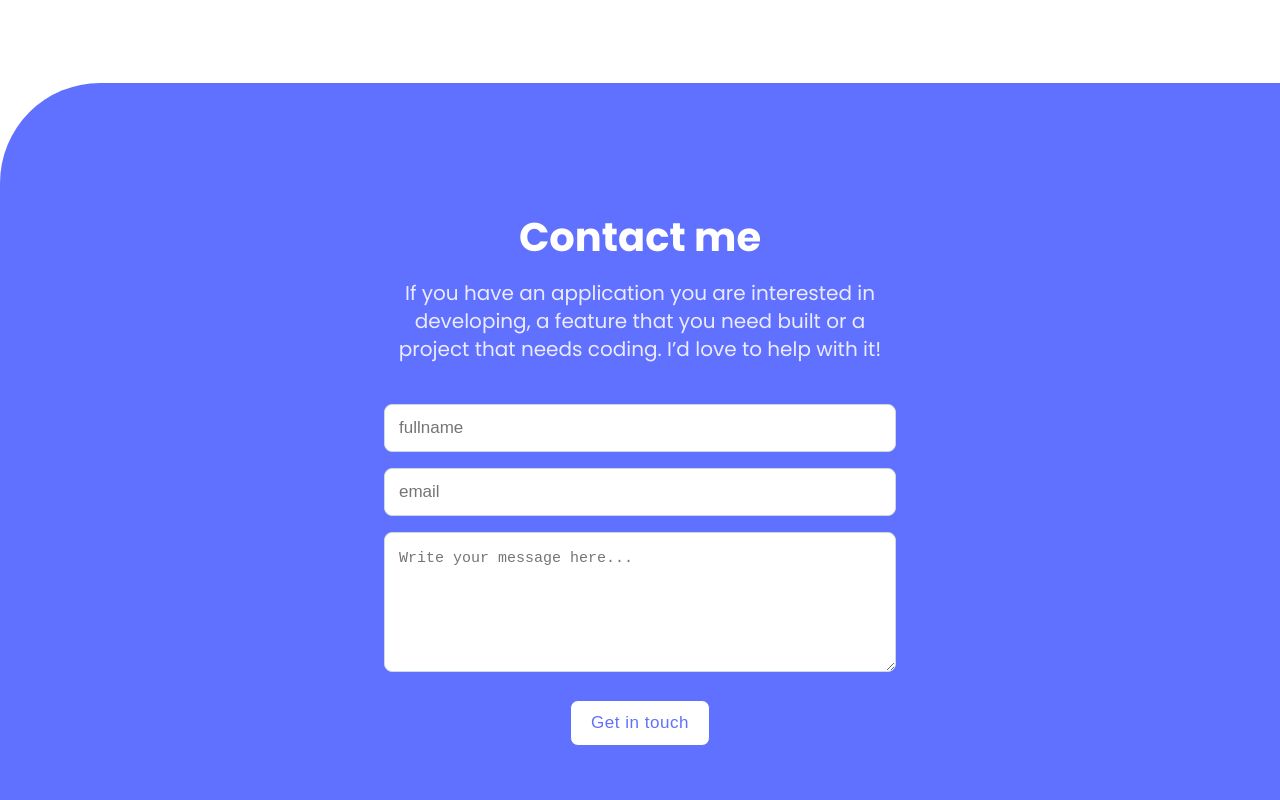
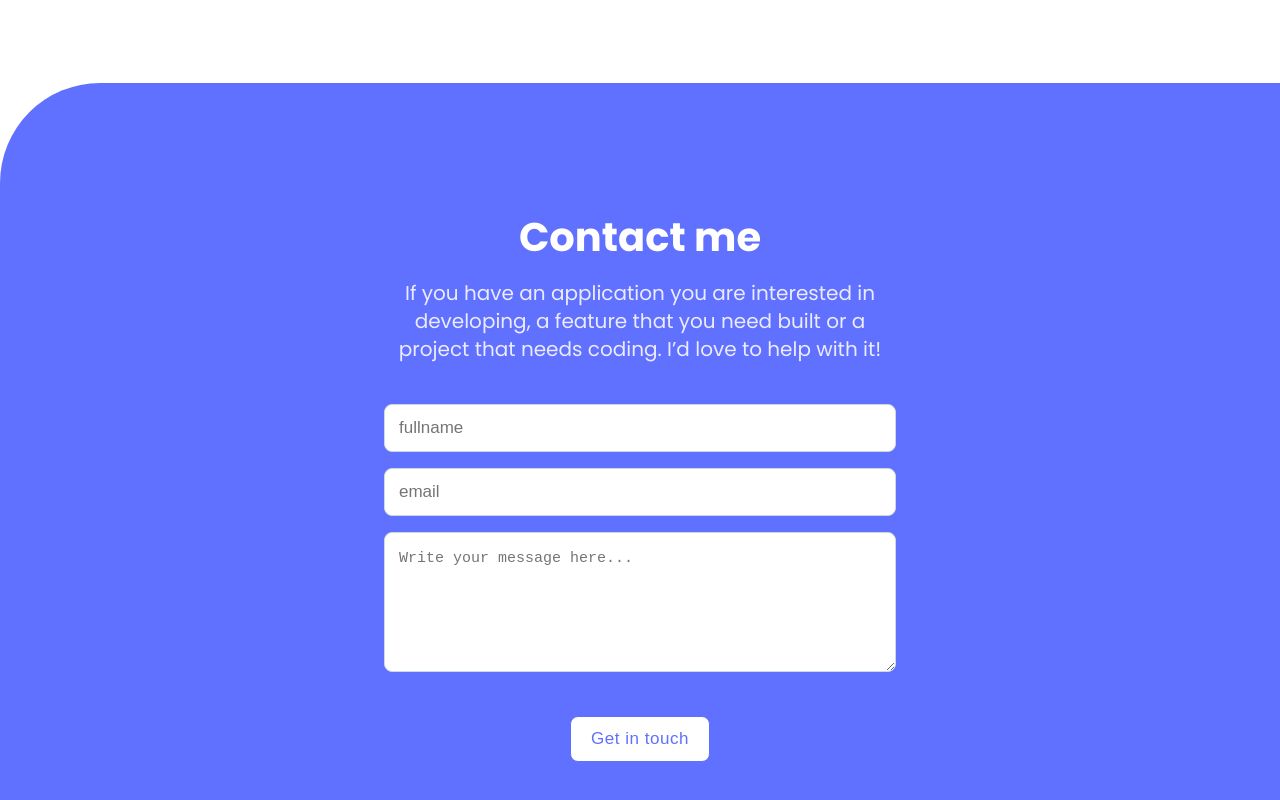
Before and after one commit to fahdrahali/my-portfolio, a website with bundled scripts: page index.html in a window 1280 px wide. Shown: the part 3300-4100 px from the top of the page. Built offline with nearby package versions, Linux system fonts and the light colour scheme; files whose address does not match are found by name.

Commit message:
deplace the span tag before the button

```diff
--- a/index.html
+++ b/index.html
@@ -122,7 +122,7 @@
             feature that you need built or a project that needs coding. I’d love
             to help with it!
           </p>
-          <form action="" method="post">
+          <form id="form" action="form.html">
             <input
               type="text"
               id="fname"
@@ -145,8 +145,8 @@
               placeholder="Write your message here..."
               required
             ></textarea>
-            <button>Get in touch</button>
             <span class="error-msg"></span>
+            <button id="get-in-touch">Get in touch</button>
           </form>
         </div>
       </section>
```
